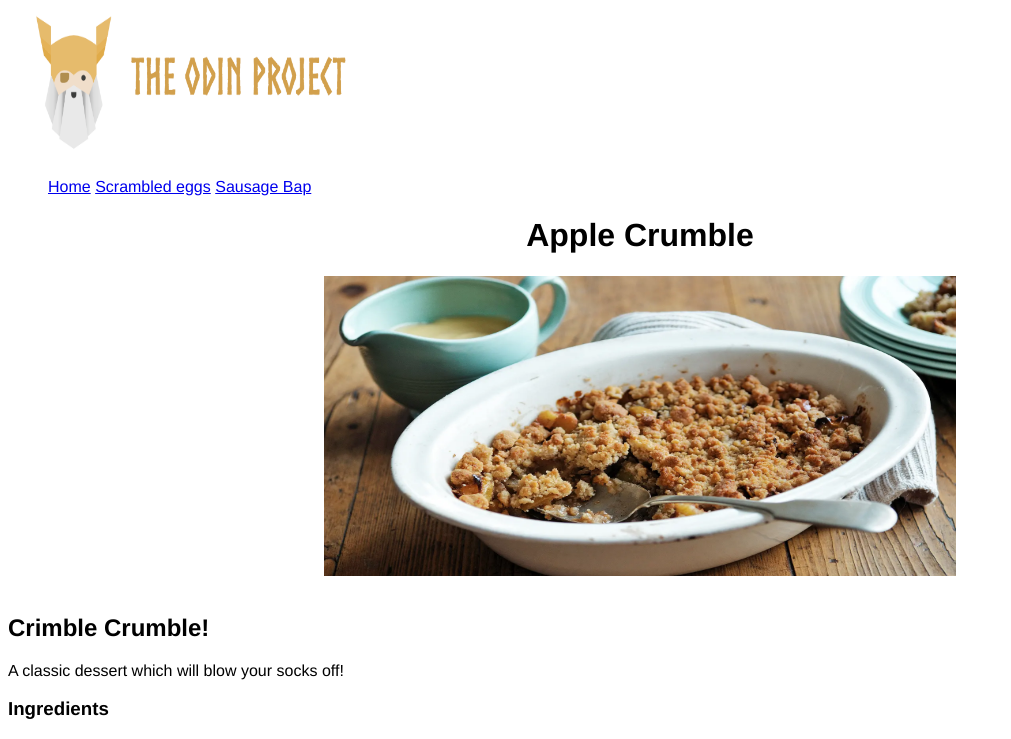
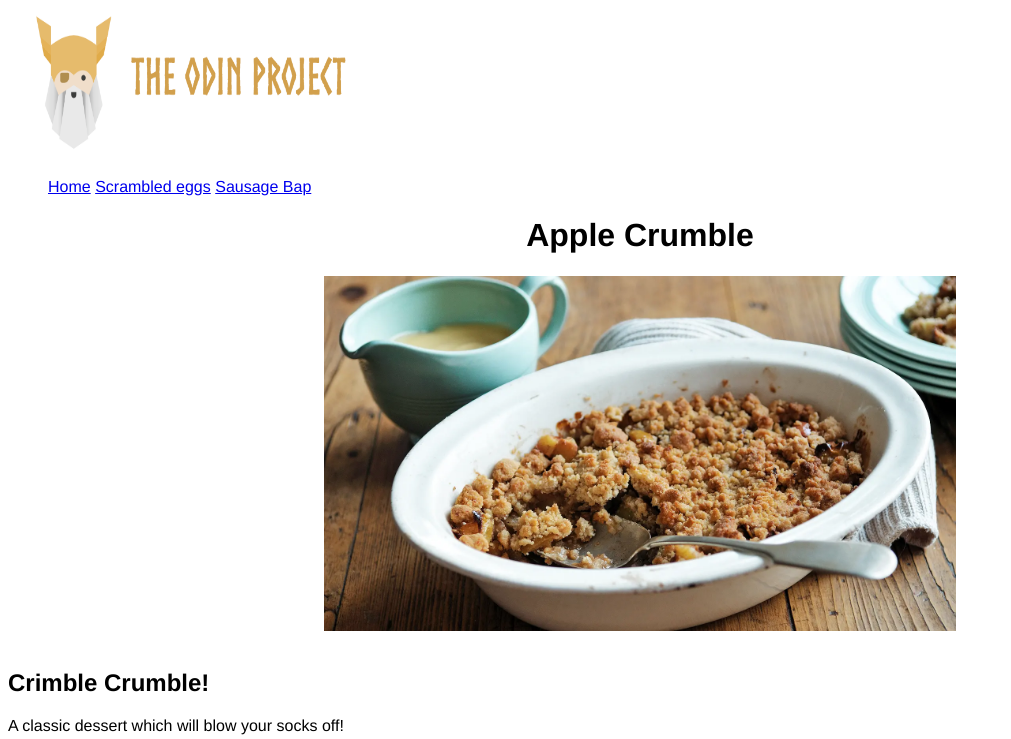
Before and after one commit to btjorgensen/odin-recipes, a plain HTML site: page recipes/AppleCrumble.html in a window 1280 px wide. Shown: the top 739 px of the page, without its empty margins (0-1011 px from the left). Drawn offline with Linux system fonts and the light colour scheme.

Commit message:
added CSS for img tag and set picture width to 50%

```diff
--- a/recipes/AppleCrumble.html
+++ b/recipes/AppleCrumble.html
@@ -16,7 +16,7 @@
       <a href="./Sausagebap.html">Sausage Bap</a>
     </ul>
     <h1>Apple Crumble</h1>
-    <img src="./images/applecrumble.jpg" alt="Apple Crumble" width="500" height="300" class="center">
+    <img src="./images/applecrumble.jpg" alt="Apple Crumble" class="center">
     <br>
     <h2>Crimble Crumble!</h2>
     <p>A classic dessert which will blow your socks off!</p>
--- a/recipes/CSS/AppleCrumble.css
+++ b/recipes/CSS/AppleCrumble.css
@@ -19,4 +19,14 @@ h1 {
     margin-left: auto;
     margin-right: auto;
     width: 50%;
+}
+
+.center {
+    display: block;
+    margin-left: auto;
+    margin-right: auto;
+}
+
+img {
+    width: 50%;
   }
--- a/recipes/CSS/Sausagebap.css
+++ b/recipes/CSS/Sausagebap.css
@@ -18,5 +18,8 @@ h1 {
     display: block;
     margin-left: auto;
     margin-right: auto;
+}
+
+img {
     width: 50%;
-  }
+}
--- a/recipes/CSS/eggs.css
+++ b/recipes/CSS/eggs.css
@@ -18,5 +18,8 @@ h1 {
     display: block;
     margin-left: auto;
     margin-right: auto;
+}
+
+img {
     width: 50%;
   }
```
Also changed, not shown: recipes/Sausagebap.html (+1 -1 lines), recipes/eggs.html (+1 -1 lines).
